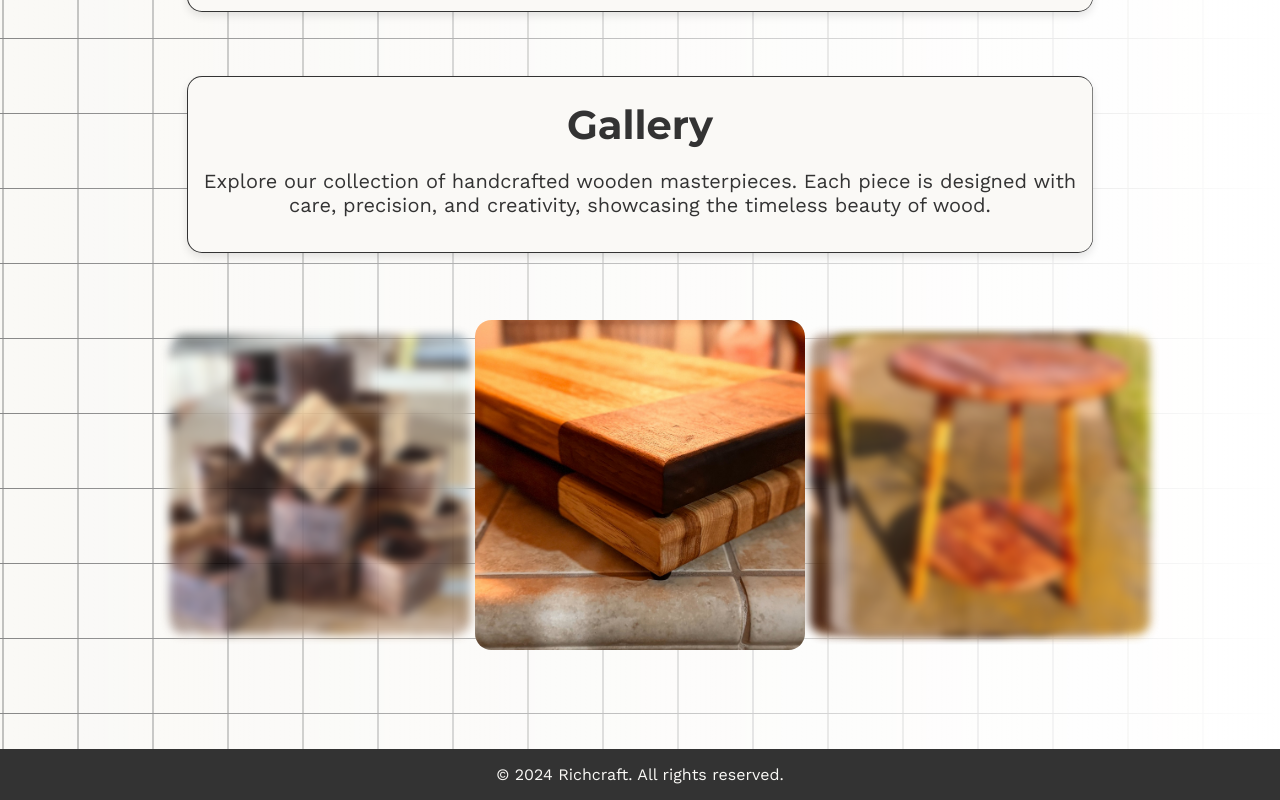
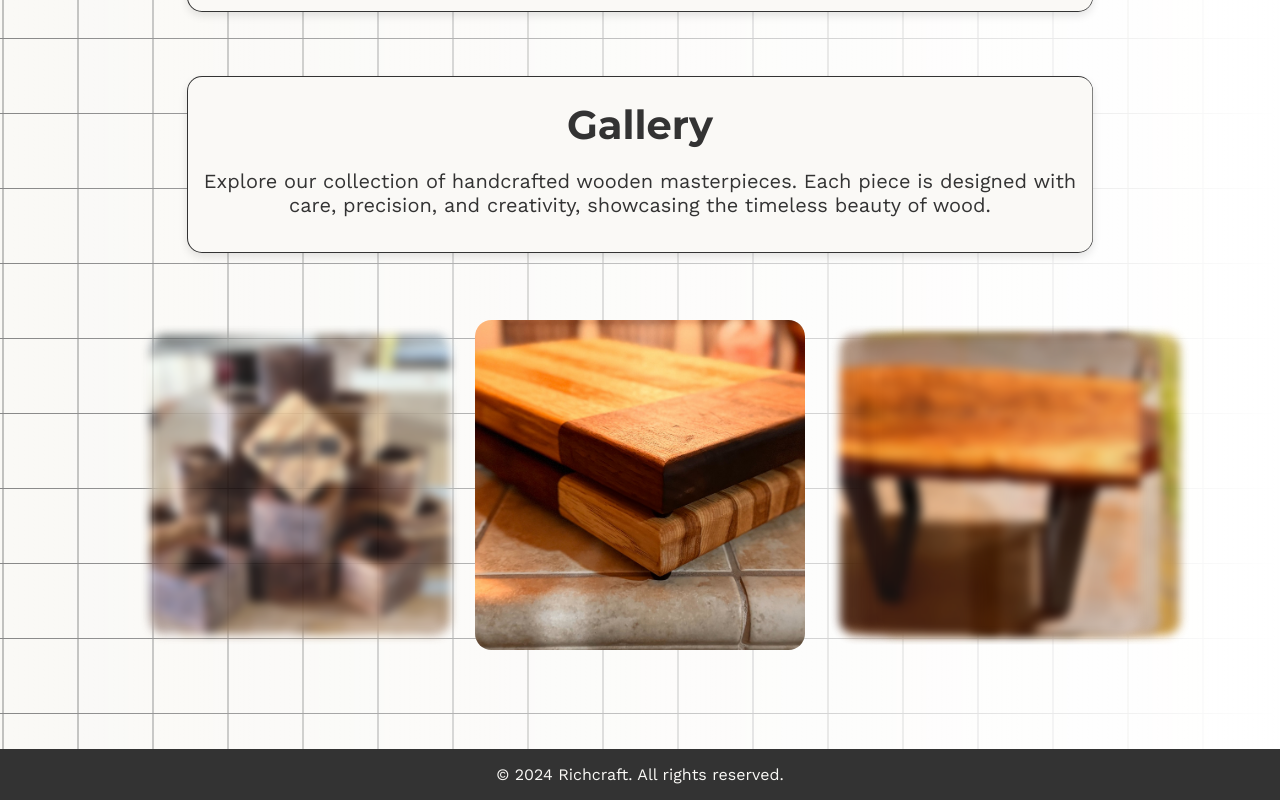
Before and after one commit to AndrewRich10/Richcraft, a React (Vite) app: page / in a window 1280 px wide. Shown: the part 486-1286 px from the top of the page. Built offline with nearby package versions, Linux system fonts and the light colour scheme.

Commit message:
Carousel improved

```diff
--- a/src/components/slider.css
+++ b/src/components/slider.css
@@ -60,14 +60,14 @@
 
 /* Passed Slides (Left) */
 .slide.passed {
-  transform: translateX(calc(-100% - var(--index-offset))); /* Space passed slides */
-  z-index: calc(5 - var(--relative-index));
+  transform: translateX(calc(-140% + var(--index-offset))); /* Space passed slides */
+  z-index: calc(5 + var(--relative-index));
 }
 
 /* Upcoming Slides (Right) */
 .slide.upcoming {
-  transform: translateX(calc(100% + var(--index-offset))); /* Space upcoming slides */
-  z-index: calc(5 + var(--relative-index));
+  transform: translateX(calc(110% + var(--index-offset))); /* Space upcoming slides */
+  z-index: calc(5 - var(--relative-index));
 }
 
 
--- a/src/components/slider.tsx
+++ b/src/components/slider.tsx
@@ -6,6 +6,7 @@ import c2 from "../assets/carousel2.png";
 import c3 from "../assets/carousel3.png";
 import c4 from "../assets/carousel4.png";
 import c5 from "../assets/carousel5.png";
+
 
 class Slider extends Component<{}, { currentStep: number }> {
   private autoSlideInterval: NodeJS.Timeout | null;
@@ -47,25 +48,32 @@ class Slider extends Component<{}, { currentStep: number }> {
       <div className="slider">
         <div className="slides">
           {this.photos.map((photo, idx) => {
-            let positionClass = "";
-            let indexOffset = Math.abs(idx - currentStep) * 20; // Dynamic offset
+            // Calculate the relative index for z-index and positioning
+            const relativeIndex =
+              idx >= currentStep
+                ? idx - currentStep // Upcoming slides
+                : this.photos.length - currentStep + idx; // Passed slides
 
-            if (idx === currentStep) {
-              positionClass = "active"; // Center image
-            } else if (idx < currentStep) {
-              positionClass = "passed"; // Left (blurred)
-            } else {
-              positionClass = "upcoming"; // Right (blurred)
-            }
+            // Determine the position class
+            const positionClass =
+              idx === currentStep
+                ? "active"
+                : idx < currentStep
+                ? "passed"
+                : "upcoming";
+
+            // Create the slide style
+            const slideStyle: React.CSSProperties = {
+              backgroundImage: `url('${photo}')`,
+              ["--index-offset" as any]: `${relativeIndex * 20}px`, // Custom property for offset
+              ["--relative-index" as any]: relativeIndex.toString(), // Custom property for z-index
+            };
 
             return (
               <div
                 key={idx}
                 className={`slide ${positionClass}`}
-                style={{
-                  backgroundImage: `url('${photo}')`,
-                  "--index-offset": `${indexOffset}px` as React.CSSProperties["--index-offset"],
-                }}
+                style={slideStyle} // Apply styles
               />
             );
           })}
```
